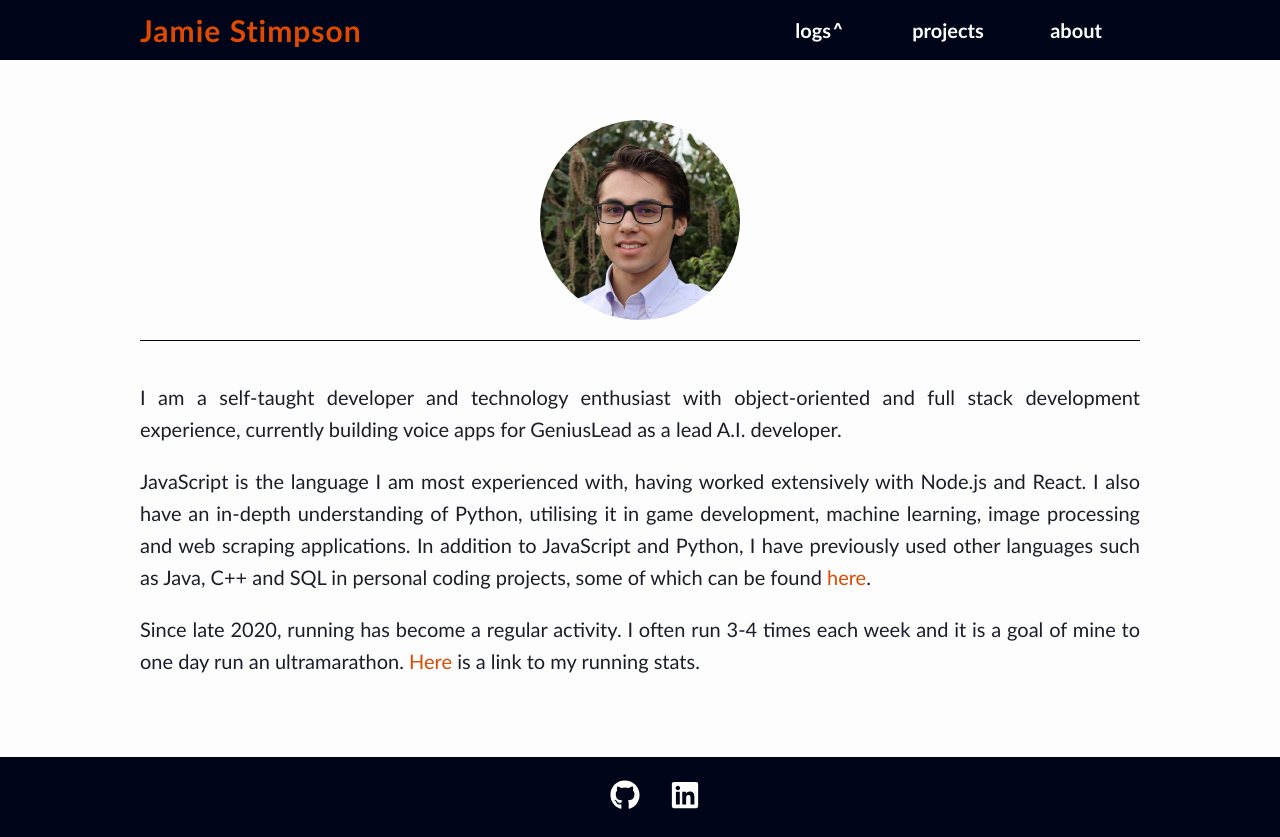
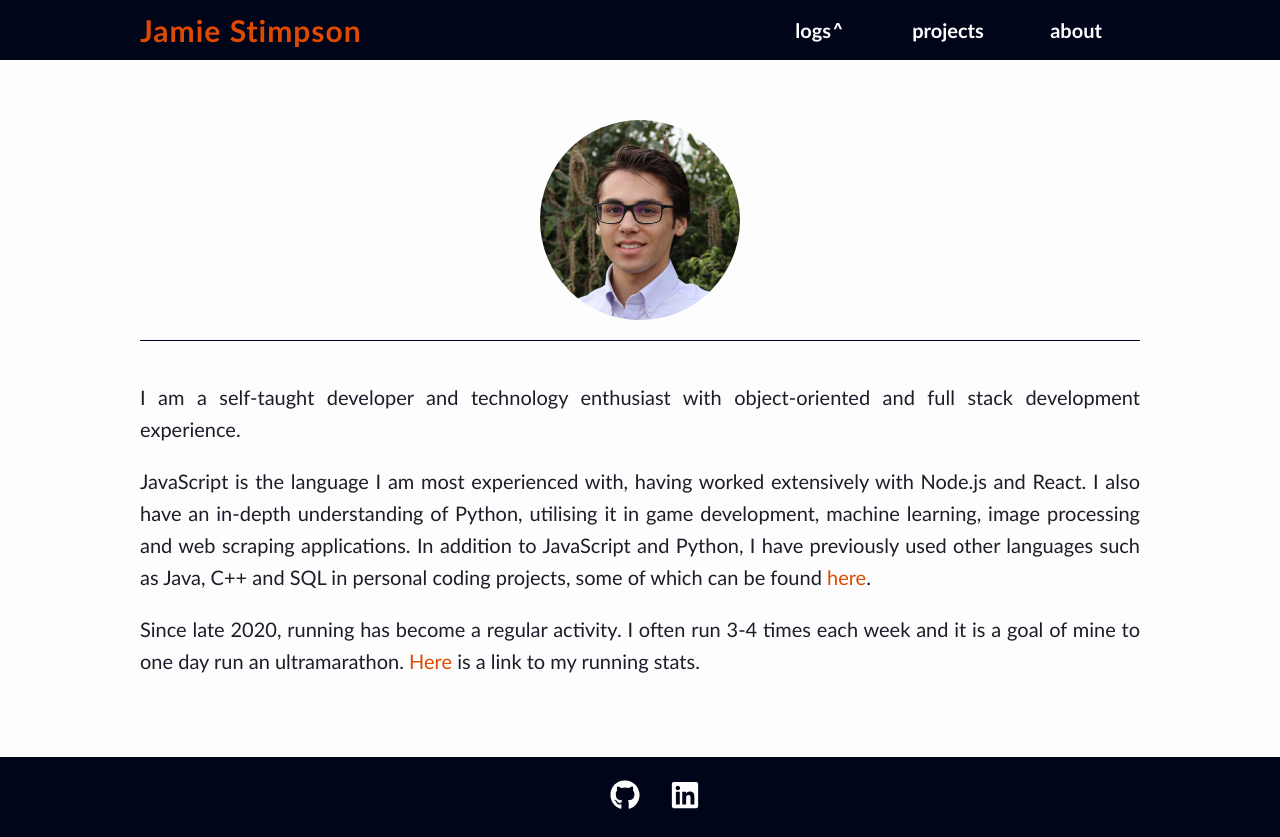
Before and after one commit to Jamnic98/website_client_v1, a Next.js app: page /about in a window 1280 px wide. Built offline with nearby package versions, Linux system fonts and the light colour scheme.

Commit message:
updated about me description

```diff
--- a/pages/about.tsx
+++ b/pages/about.tsx
@@ -31,8 +31,7 @@ function About(props: Props) {
           <section className={styles.description}>
             <p>
               I am a self-taught developer and technology enthusiast with
-              object-oriented and full stack development experience, currently
-              building voice apps for GeniusLead as a lead A.I. developer.
+              object-oriented and full stack development experience.
             </p>
             <p>
               JavaScript is the language I am most experienced with, having
```
